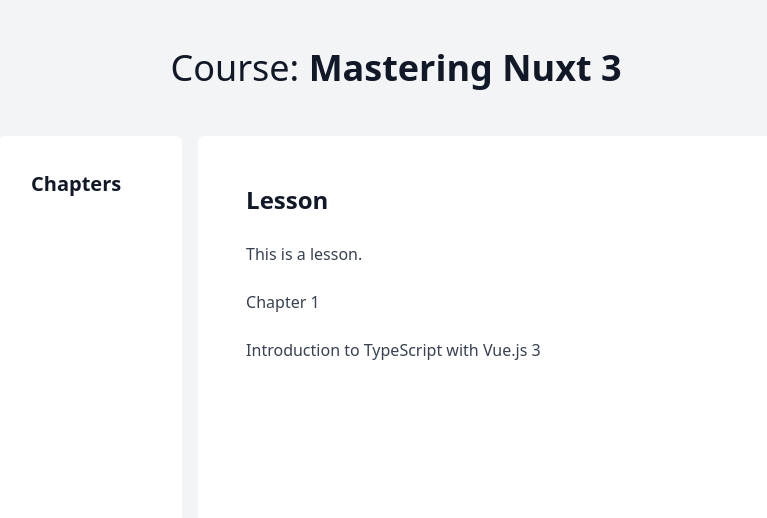
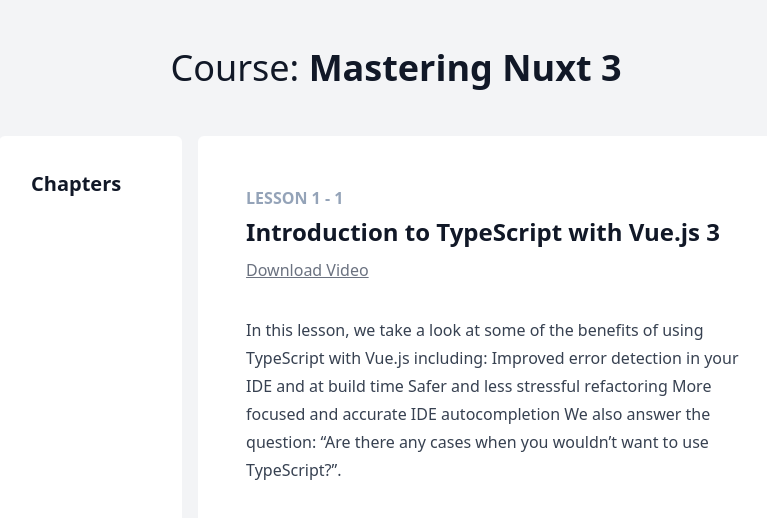
Before and after one commit to jadelomeiri/mastering-nuxt-3, a Nuxt app: page /course/chapter/1-chapter-1/lesson/1-introduction-to-typescript-with-vue-js-3 in a window 1280 px wide. Shown: the top 518 px of the page, without its empty margins (244-1011 px from the left). Built offline with nearby package versions, Linux system fonts and the light colour scheme.

Commit message:
Update lesson styling

```diff
--- a/composables/userCourse.ts
+++ b/composables/useCourse.ts
@@ -1,5 +1,5 @@
 import courseData from "./courseData"
 
-export const userCourse = () => {
+export const useCourse = () => {
   return courseData;
 }
--- a/pages/course/chapter/[chapterSlug]/lesson/[lessonSlug].vue
+++ b/pages/course/chapter/[chapterSlug]/lesson/[lessonSlug].vue
@@ -1,12 +1,31 @@
 <template>
-    <h2>Lesson</h2>
-    <p>This is a lesson.</p>
-    <p>{{ chapter.title }}</p>
-    <p>{{ lesson.title }}</p>
+    <div>
+      <p class="mt-0 uppercase font-bold text-slate-400 mb-1">
+        Lesson {{ chapter.number }} - {{ lesson.number }}
+      </p>
+      <h2 class="my-0">{{ lesson.title }}</h2>
+      <div class="flex space-x-4 mt-2 mb-8">
+        <a
+          v-if="lesson.sourceUrl"
+          class="font-normal text-md text-gray-500"
+          :href="lesson.sourceUrl"
+        >
+          Download Source Code
+        </a>
+        <a
+          v-if="lesson.downloadUrl"
+          class="font-normal text-md text-gray-500"
+          :href="lesson.downloadUrl"
+        >
+          Download Video
+        </a>
+      </div>
+      <p>{{ lesson.text }}</p>
+    </div>
   </template>
 
   <script setup>
-const course = userCourse();
+  const course = useCourse();
   const route = useRoute();
 
   const chapter = computed(() => {
```
Lines whose indentation alone changed are shown as unchanged.
